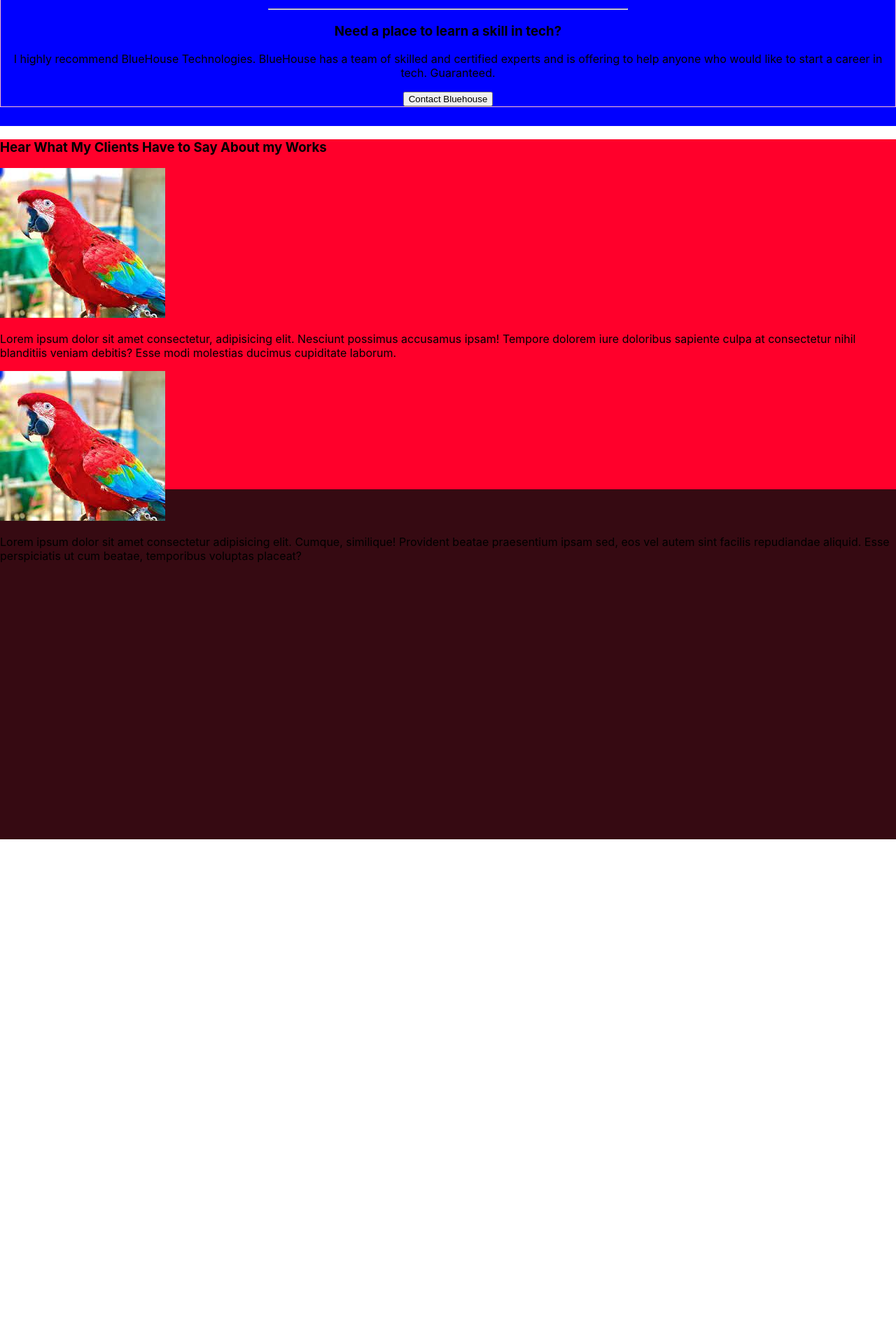
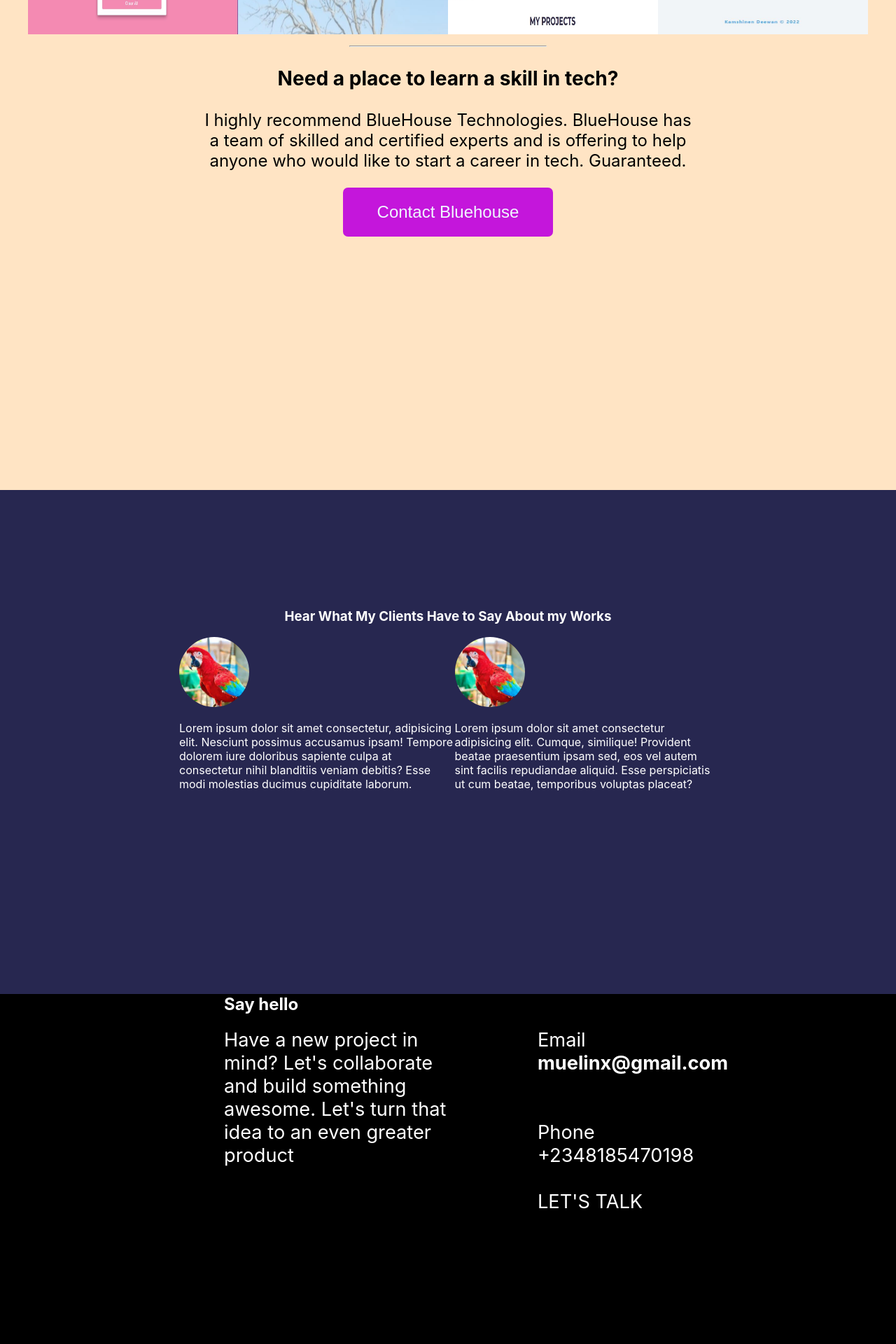
Before and after one commit to Muelji/myportfoliowebsite, a React (Create React App) app: page / in a window 1280 px wide. Shown: the part 2920-4840 px from the top of the page at 70% size. Before the commit the page ends 4119 px from the top, so only its background shows below. Built offline with nearby package versions, Linux system fonts and the light colour scheme.

Commit message:
working on test componenet

```diff
--- a/src/Components/Footer.css
+++ b/src/Components/Footer.css
@@ -1,6 +1,36 @@
-.footdiv{
-       /* border: 1px solid rgb(224, 11, 171); */
-       background-color: rgb(54, 10, 18);
-       height: 500px;
+
+
+.genfoot{
+    background-color: black;
+    color: white;
+}
+
+.divf{
+  /* border: 1px solid red; */
+  width: 50%;
+  margin: auto;
+  height: 500px;
 
 }
+
+.divfoot{
+         /* border: 1px solid green; */
+         width: 100%;
+         margin: auto;
+         display: flex;
+         justify-content: space-between;
+         color: white;
+         font-size: 170%;
+
+}
+
+.foot1{
+      width: 50%;
+
+}
+
+.foot2{
+  width: 30%;
+}
+
+span{color: white}
--- a/src/Components/Footer.jsx
+++ b/src/Components/Footer.jsx
@@ -3,8 +3,27 @@ import "./Footer.css"
 
 function Footer() {
   return (
-    <div className='footdiv'>
+    <div className='genfoot'>
 
+       <div className='divf'>
+       <h2>Say hello</h2>
+             <div className='divfoot'>
+              <div className='foot1'>
+              <span> Have a new project in mind? Let's collaborate and build something awesome. Let's turn that idea to an even greater product </span>
+
+              </div>
+
+              <div className='foot2'>
+              <span id="email"> Email</span> <br/>
+                 <b>muelinx@gmail.com</b><br/><br/><br/>
+                <span id="email">Phone</span> <br/>
+                <span>+2348185470198</span> <br/> <br/>
+                 <div className="letstalk"> LET'S TALK</div>
+
+              </div>
+              </div>
+
+       </div>
 
     </div>
   )
--- a/src/Components/Test.css
+++ b/src/Components/Test.css
@@ -1,6 +1,30 @@
-.testdiv{
-    /* border: 1px solid rgb(51, 255, 0); */
-    background-color: rgb(255, 0, 43);
-    height: 500px;
+.gentest{
+    background-color: rgb(39, 39, 80);
+    color: white;
 
 }
+
+.gen1{
+    padding-top: 150px;
+    height: 550px;
+
+}
+
+.hdiv{
+    text-align: center;
+}
+
+
+.divtest{
+    display: flex;
+    width: 60%;
+    margin: auto;
+    height: 550px;
+}
+
+.imgp{
+    width: 100px;
+    height: 100px;
+    border-radius: 100px;
+
+}
--- a/src/Components/Test.jsx
+++ b/src/Components/Test.jsx
@@ -1,4 +1,5 @@
 import React from 'react'
+import Footer from './Footer'
 import p from '../Assets/images/parrot.jpg'
 import "./Test.css"
 
@@ -6,9 +7,9 @@ import "./Test.css"
 
 function Test() {
   return (
-    <div className='testdiv'>
-         <div className='test'>
-         <div className='hdiv'><h3>Hear What My Clients Have to Say About my Works</h3></div>
+    <div className='gentest'>
+         <div className='gen1'>
+             <div className='hdiv'><h3>Hear What My Clients Have to Say About my Works</h3></div>
              <div className='divtest'>
                   <div>
                       <img src={p} alt="p1" className='imgp' />
@@ -20,7 +21,8 @@ function Test() {
                       <p>Lorem ipsum dolor sit amet consectetur adipisicing elit. Cumque, similique! Provident beatae praesentium ipsam sed, eos vel autem sint facilis repudiandae aliquid. Esse perspiciatis ut cum beatae, temporibus voluptas placeat?</p>
                   </div>
              </div>
-        </div>
+       </div>
+      <Footer/>
     </div>
   )
 }
--- a/src/Components/Work.css
+++ b/src/Components/Work.css
@@ -1,19 +1,38 @@
-.workdiv{
-       /* border: 1px solid red; */
-       background-color: blue;
-       height: 500px;
+.genwork{
+         background-color: bisque;
+         height: 1000px;
 
 }
 
-.work{
 
-        width: fit-content;
-        margin: auto;
-        text-align: center;
-        border: 1px solid pink;
+.divwork{
+     width: fit-content;
+     margin: auto;
+     text-align: center;
+     height: 1000px;
 }
 
 .imgd{
     width: 300px;
-    height: 250px;
-    }
+    height: 300px;
+}
+
+.divcontact{
+            width: 700px;
+            margin: auto;
+            font-size: 150%;
+
+}
+
+button{
+    width: 300px;
+    height: 70px;
+    background-color: rgb(196, 22, 219);
+    color: aliceblue;
+    border-radius: 7px;
+    padding: 5px;
+    font-size: 100%;
+    border: none;
+
+
+}
--- a/src/Components/Work.jsx
+++ b/src/Components/Work.jsx
@@ -8,8 +8,9 @@ import "./Work.css"
 
 function Work() {
   return (
-    <div className='workdiv'>
-       <div className='work'>
+    <div className='genwork'>
+      <div className='divwork'>
+
          <div>
               <h2>A Few Of My Latest Works</h2>
               <div>
@@ -24,6 +25,7 @@ function Work() {
                I highly recommend BlueHouse Technologies. BlueHouse has a team of skilled and certified experts and is offering to help anyone who would like to start a career in tech. Guaranteed.
                </p>
                <button>Contact Bluehouse</button>
+
          </div>
       </div>
     </div>
```
Lines whose indentation alone changed are shown as unchanged.
